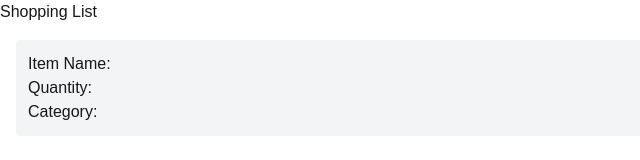
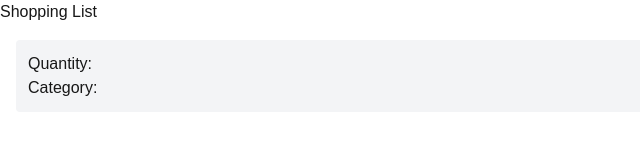
Before and after one commit to SueAtSAIT/cprg306-assignments, a Next.js app: page /week-3 in a window 1280 px wide. Shown: the top 160 px of the page, without its empty margins (0-640 px from the left). Built offline with nearby package versions, Linux system fonts and the light colour scheme.

Commit message:
Updates Item away from props and back to deconstructed variables

```diff
--- a/app/week-3/item.js
+++ b/app/week-3/item.js
@@ -2,15 +2,15 @@
 // This component should accept name, quantity, and category as props
 // and display them in a list item element. Use Tailwind classes for styling.
 
-export default function Item(props) {
+export default function Item({ name, quantity, category }) {
   return (
     <section>
       <div>
         {/* TODO: format this nicely once working */}
         <ul className="bg-gray-100 rounded mx-4 my-4 px-3 py-3">
-          <li>Item Name: {props.name}</li>
-          <li>Quantity: {props.quantity}</li>
-          <li>Category: {props.category}</li>
+          <li>{name}</li>
+          <li>Quantity: {quantity}</li>
+          <li>Category: {category}</li>
         </ul>
       </div>
     </section>
--- a/app/week-3/page.js
+++ b/app/week-3/page.js
@@ -4,7 +4,7 @@
 
 import Item from "./item";
 import ItemList from "./item-list";
-import groceryList from "./shopping-list";
+import GroceryList from "./shopping-list";
 
 export default function Page() {
   return (
@@ -12,7 +12,7 @@ export default function Page() {
       <header>
         <h1>Shopping List</h1>
       </header>
-      <Item {...groceryList[0]}></Item>
+      <Item {...ItemList.item3}></Item>
     </main>
   );
 }
```
